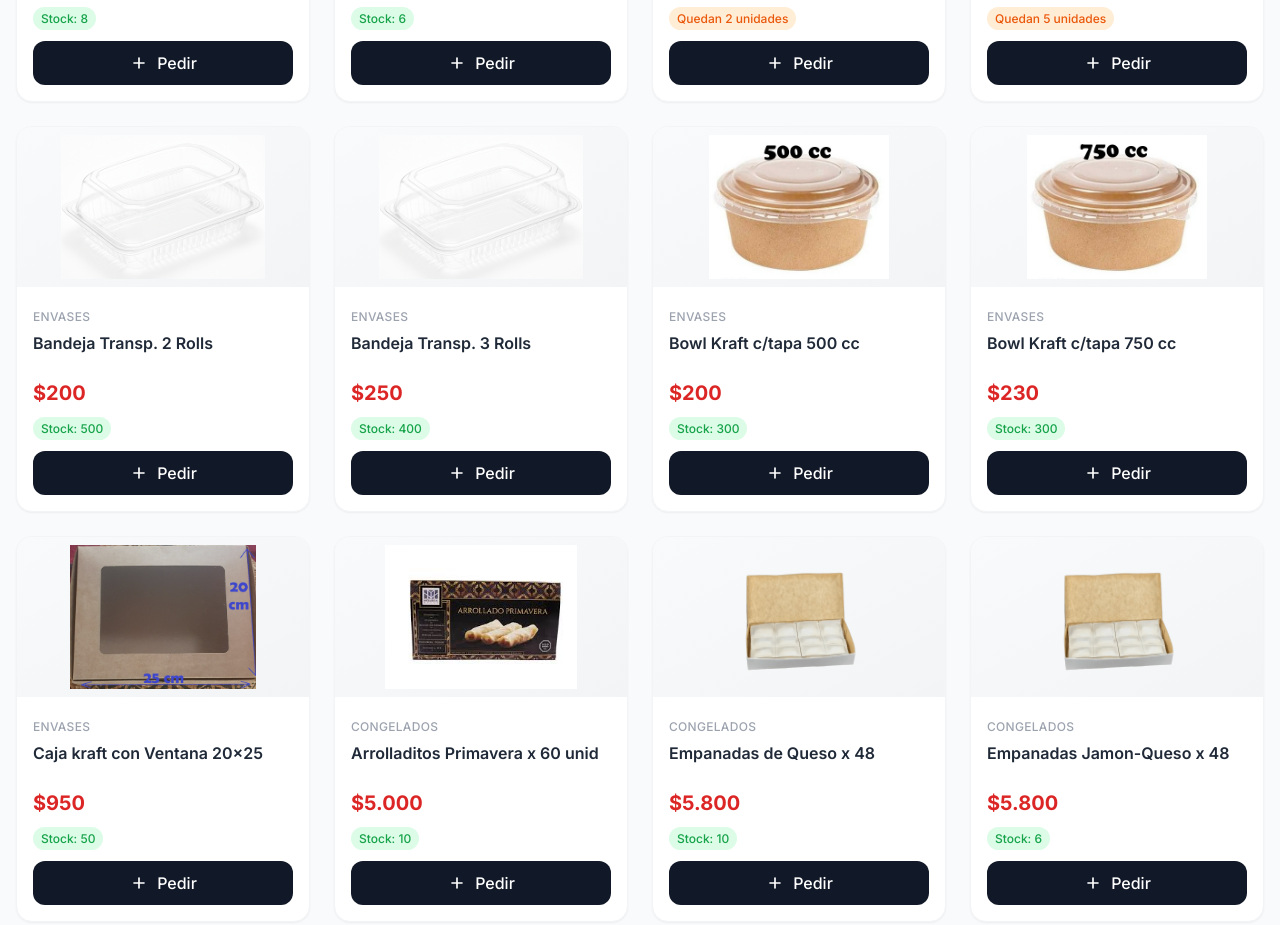
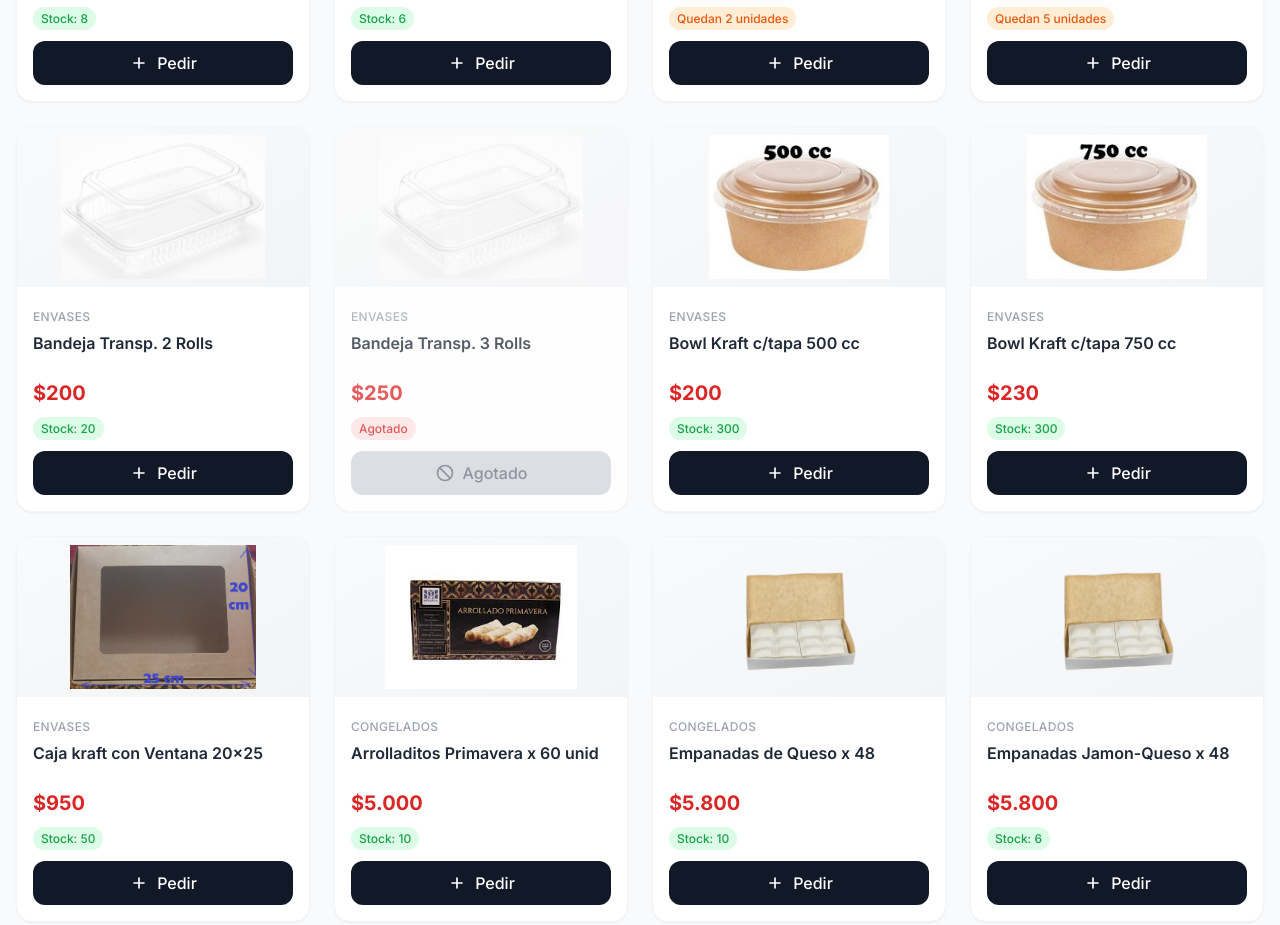
Before and after one commit to insumos-sushi-cerroalto/catalogo-de-productos, a plain HTML site: page index.html in a window 1280 px wide. Shown: the part 5710-6635 px from the top of the page. Drawn offline with nearby package versions, Linux system fonts and the light colour scheme.

Commit message:
Actualizar stock de bandejas3rolls

```diff
--- a/index.html
+++ b/index.html
@@ -467,8 +467,8 @@
             { id: 40, name: "Esterilla Redonda", price: 1200, category: "utensilios", stock: 5, unit: "rollo", image: "images/products/esterilla-redonda.jpeg" },
 
             // Envases
-            { id: 19, name: "Bandeja Transp. 2 Rolls", price: 200, category: "envases", stock: 500, unit: "unidad", image: "images/products/bandeja-sushi.png" },
-            { id: 20, name: "Bandeja Transp. 3 Rolls", price: 250, category: "envases", stock: 400, unit: "unidad", image: "images/products/bandeja-sushi.png" },
+            { id: 19, name: "Bandeja Transp. 2 Rolls", price: 200, category: "envases", stock: 20, unit: "unidad", image: "images/products/bandeja-sushi.png" },
+            { id: 20, name: "Bandeja Transp. 3 Rolls", price: 250, category: "envases", stock: 0, unit: "unidad", image: "images/products/bandeja-sushi.png" },
             { id: 59, name: "Bowl Kraft c/tapa 500 cc", price: 200, category: "envases", stock: 300, unit: "unidad", image: "images/products/bowlkraft-500cc.jpeg" },
             { id: 60, name: "Bowl Kraft c/tapa 750 cc", price: 230, category: "envases", stock: 300, unit: "unidad", image: "images/products/bowlkraft-750cc.jpeg" },
             { id: 52, name: "Caja kraft con Ventana 20x25", price: 950, category: "envases", stock: 50, unit: "pack", image: "images/products/caja-kraft.jpeg" },
```
